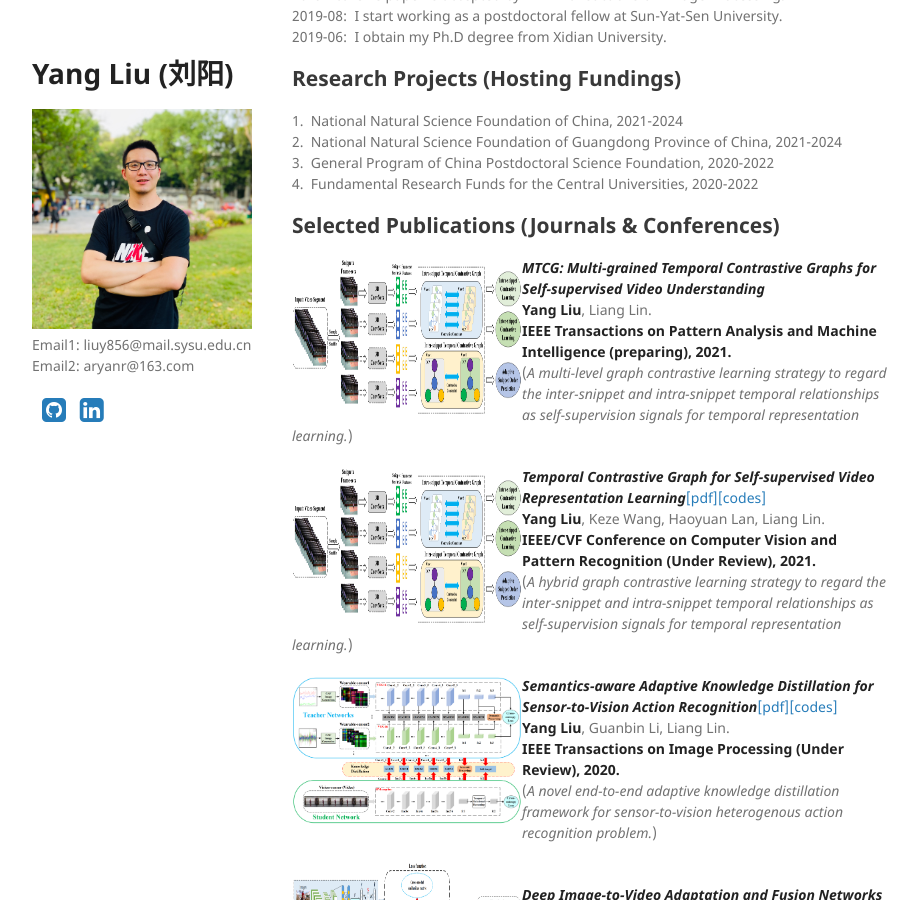
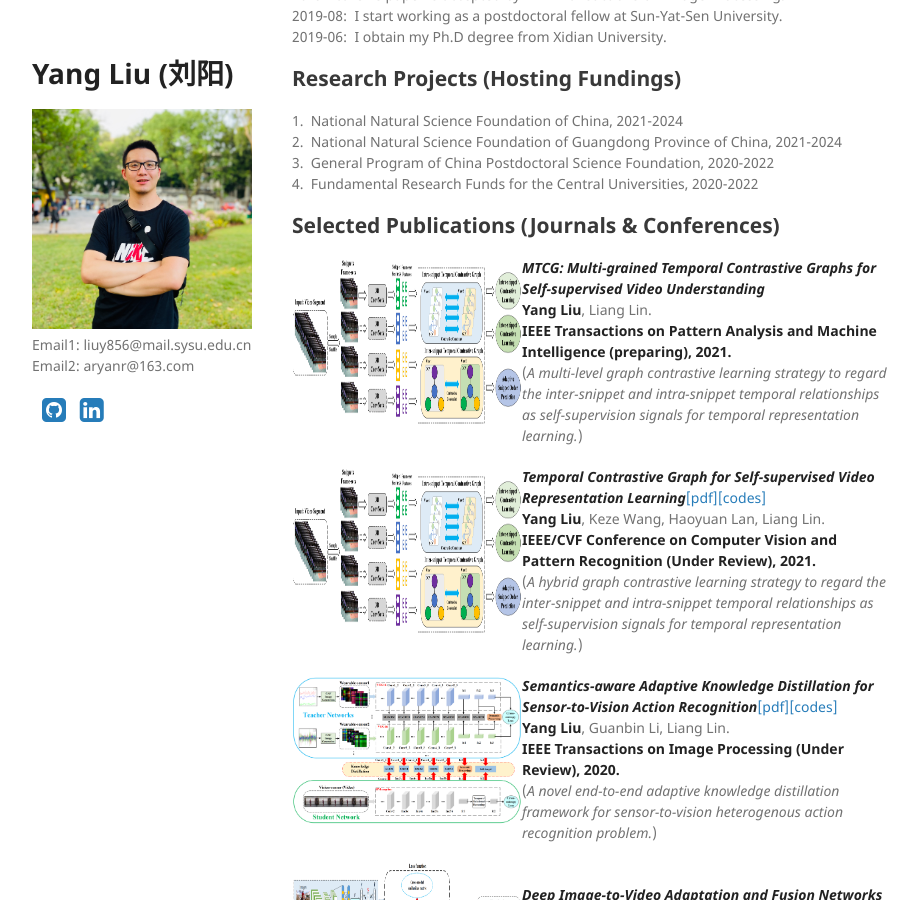
Before and after one commit to YangLiu9208/home, a Jekyll site: the page built from index.md, in a window 1280 px wide and 900 px high, scrolled down 831 px. Shown: the whole window, without its empty margins (178-1096 px from the left). Built offline with Jekyll 4.4.1, drawn with Linux system fonts in a browser that asks for light colours; a style sheet for code colours, icons or effects is not loaded.

Commit message:
Update index.md

```diff
--- a/index.md
+++ b/index.md
@@ -35,7 +35,7 @@ Deep Learning, Transfer Learning, Self-supervised Learning, Reinforcement Learni
 
 <div align="left">
           <a>
-            <img border="0" src="./TCG.png" align="left" width="230" height="160">
+            <img border="0" src="./TCG.png" align="left" width="230" height="170">
           </a>
 </div>
 ***MTCG: Multi-grained Temporal Contrastive Graphs for Self-supervised Video Understanding***
@@ -45,7 +45,7 @@ Deep Learning, Transfer Learning, Self-supervised Learning, Reinforcement Learni
 
 <div align="left">
           <a>
-            <img border="0" src="./TCG.png" align="left" width="230" height="160">
+            <img border="0" src="./TCG.png" align="left" width="230" height="170">
           </a>
 </div>
 ***Temporal Contrastive Graph for Self-supervised Video Representation Learning***[[pdf]](https://yangliu9208.github.io/home/)[[codes]]( https://github.com/YangLiu9208/TCG)
```
